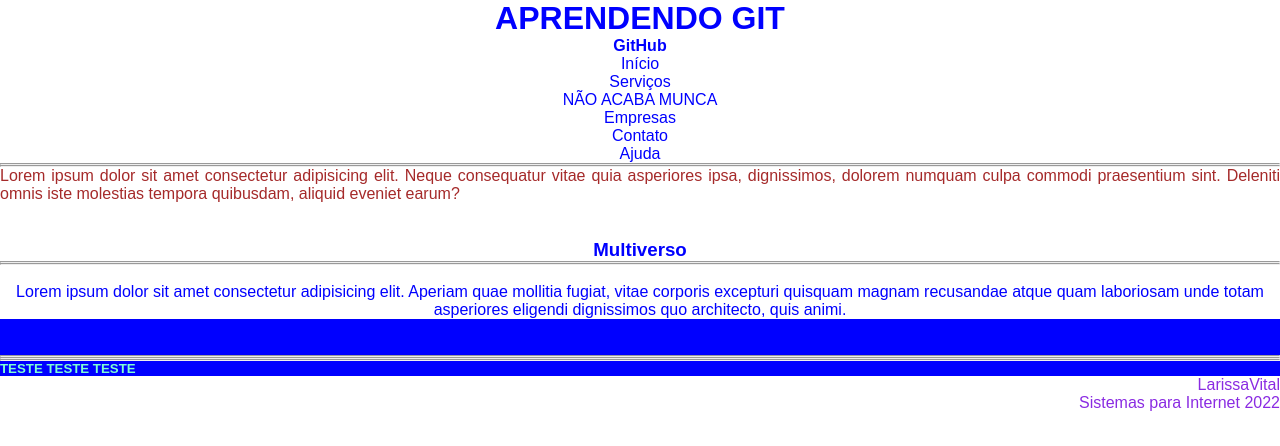
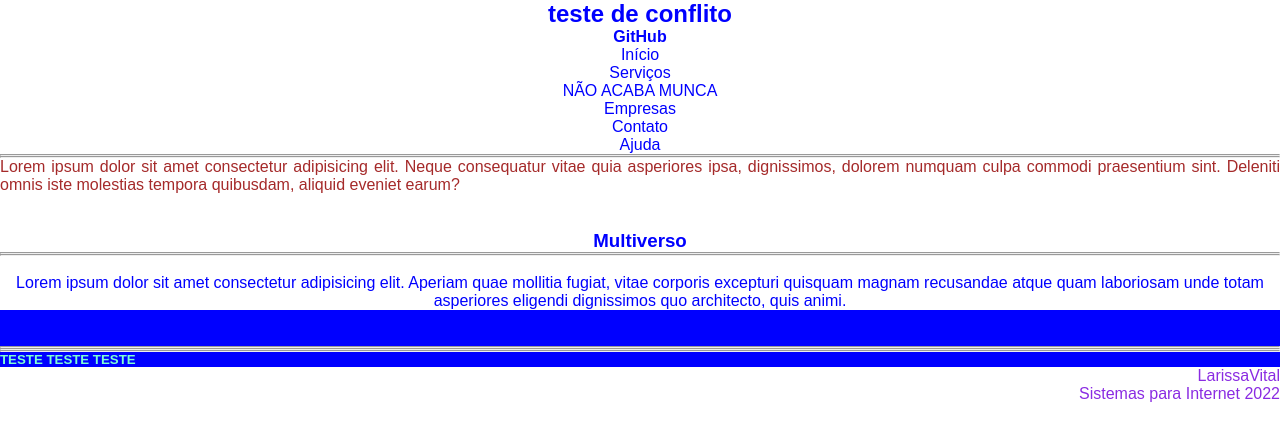
Before and after one commit to LarissaVital/intro_git, a plain HTML site: page index.html in a window 1280 px wide. Drawn offline with Linux system fonts and the light colour scheme.

Commit message:
Teste conflito h1

```diff
--- a/index.html
+++ b/index.html
@@ -10,7 +10,7 @@
 <body>
    <div id="container">
 <header>
-    <h1>APRENDENDO GIT</h1>
+    <h2>teste de conflito</h2>
     <h4>GitHub</h4>
 </header>
 <nav>
```
